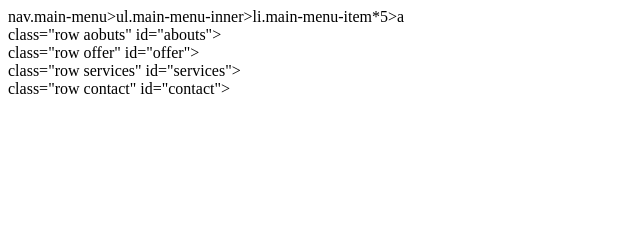
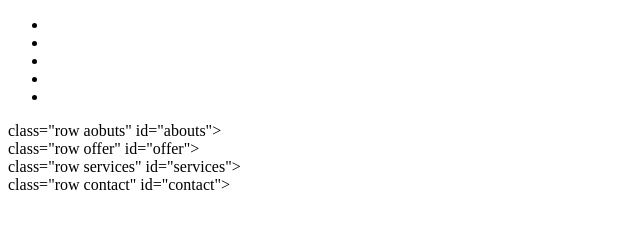
Before and after one commit to kubao15/ProgramowanieWWarstwieKlienckiej, a plain HTML site: page onepage.html in a window 1280 px wide. Shown: the whole page, without its empty margins (0-640 px from the left). Drawn offline with Linux system fonts and the light colour scheme.

Commit message:
zmieniono plik onepage.html

```diff
--- a/onepage.html
+++ b/onepage.html
@@ -15,7 +15,15 @@
     <!-- Nagłówek z nawigacją -->
 <header class="header">
    <!-- nav.main-menu>ul.main-menu-inner>li.main-menu-item*5>a -->
-   nav.main-menu>ul.main-menu-inner>li.main-menu-item*5>a
+   <nav class="main-menu">
+    <ul class="main-menu-inner">
+        <li class="main-menu-item"><a href="#home"></a></li>
+        <li class="main-menu-item"><a href="#abouts"></a></li>
+        <li class="main-menu-item"><a href="#offer"></a></li>
+        <li class="main-menu-item"><a href="#services"></a></li>
+        <li class="main-menu-item"><a href="#contact"></a></li>
+    </ul>
+   </nav>
 </header>
 <!--sekcje do których będziemy się przenosić-->
 <div>class="row aobuts" id="abouts"></div>
```
